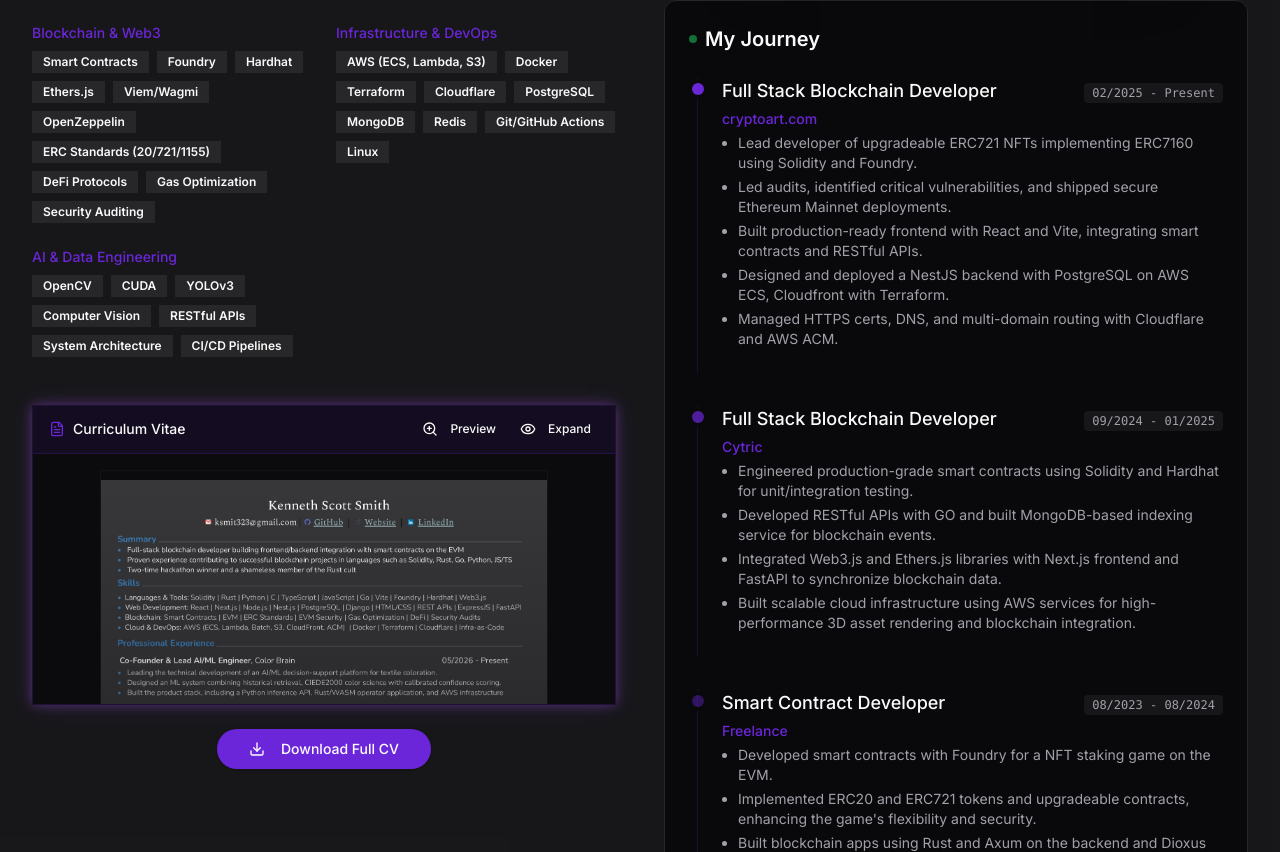
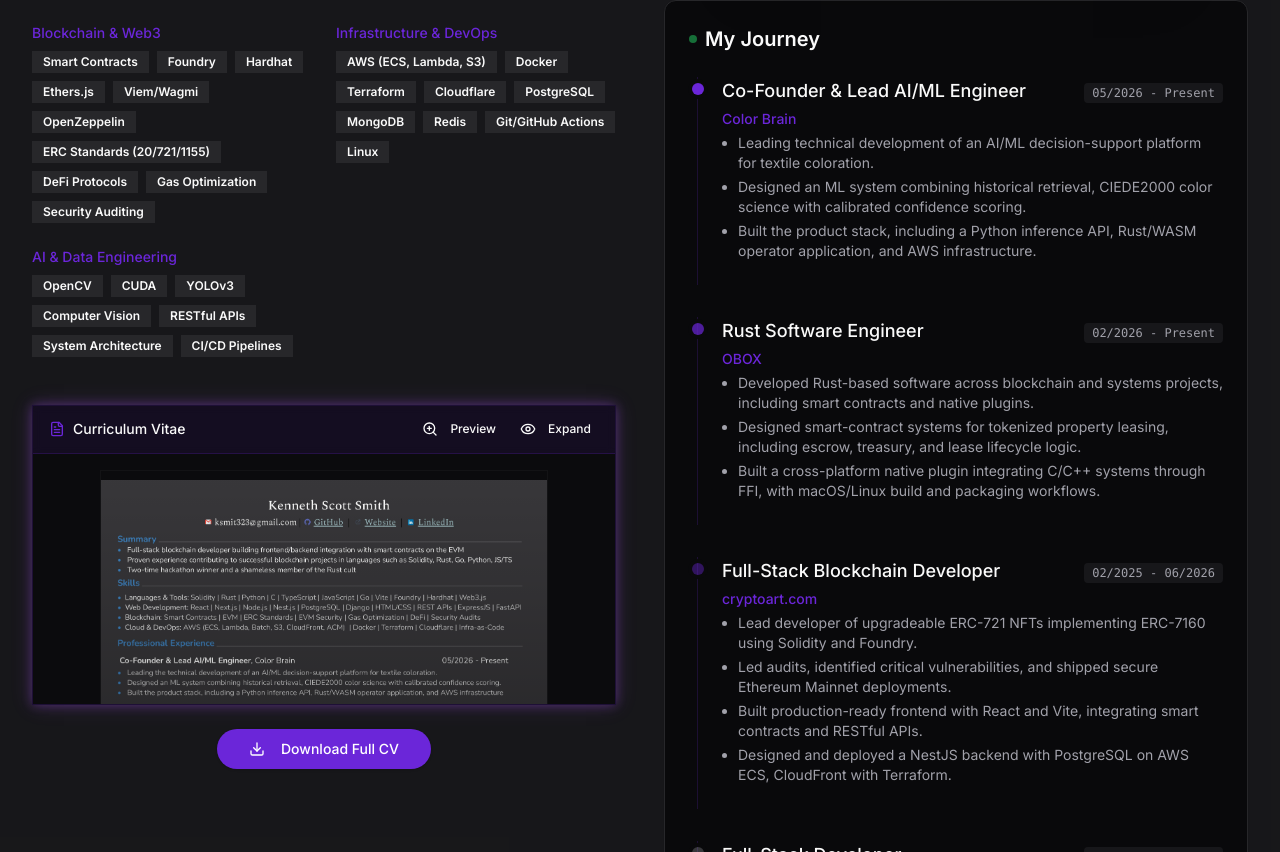
Before and after one commit to ksmit323/kennethsmith, a Next.js app: page / in a window 1280 px wide. Shown: the part 3228-4080 px from the top of the page. Built offline with nearby package versions, Linux system fonts and the light colour scheme.

Commit message:
Update about.tsx

```diff
--- a/components/about.tsx
+++ b/components/about.tsx
@@ -176,15 +176,71 @@ export function About() {
                     <div className="absolute w-3 h-3 bg-primary rounded-full -left-[6.5px] top-1.5 ring-4 ring-background"></div>
                     <div className="space-y-1">
                       <div className="flex justify-between items-baseline flex-wrap gap-2">
-                        <h4 className="font-medium text-lg">Full Stack Blockchain Developer</h4>
+                        <h4 className="font-medium text-lg">
+                          Co-Founder &amp; Lead AI/ML Engineer
+                        </h4>
                         <span className="text-xs text-muted-foreground font-mono bg-secondary/50 px-2 py-0.5 rounded">
-                          02/2025 - Present
+                          05/2026 - Present
+                        </span>
+                      </div>
+                      <div className="text-sm font-medium text-primary mb-1">Color Brain</div>
+                      <ul className="text-sm text-muted-foreground list-disc list-outside ml-4 space-y-1">
+                        <li>
+                          Leading technical development of an AI/ML decision-support platform
+                          for textile coloration.
+                        </li>
+                        <li>
+                          Designed an ML system combining historical retrieval, CIEDE2000 color
+                          science with calibrated confidence scoring.
+                        </li>
+                        <li>
+                          Built the product stack, including a Python inference API, Rust/WASM
+                          operator application, and AWS infrastructure.
+                        </li>
+                      </ul>
+                    </div>
+                  </div>
+
+                  <div className="relative pl-6 pb-6 border-l border-primary/20 last:border-0">
+                    <div className="absolute w-3 h-3 bg-primary/70 rounded-full -left-[6.5px] top-1.5 ring-4 ring-background"></div>
+                    <div className="space-y-1">
+                      <div className="flex justify-between items-baseline flex-wrap gap-2">
+                        <h4 className="font-medium text-lg">Rust Software Engineer</h4>
+                        <span className="text-xs text-muted-foreground font-mono bg-secondary/50 px-2 py-0.5 rounded">
+                          02/2026 - Present
+                        </span>
+                      </div>
+                      <div className="text-sm font-medium text-primary mb-1">OBOX</div>
+                      <ul className="text-sm text-muted-foreground list-disc list-outside ml-4 space-y-1">
+                        <li>
+                          Developed Rust-based software across blockchain and systems projects,
+                          including smart contracts and native plugins.
+                        </li>
+                        <li>
+                          Designed smart-contract systems for tokenized property leasing, including
+                          escrow, treasury, and lease lifecycle logic.
+                        </li>
+                        <li>
+                          Built a cross-platform native plugin integrating C/C++ systems through
+                          FFI, with macOS/Linux build and packaging workflows.
+                        </li>
+                      </ul>
+                    </div>
+                  </div>
+
+                  <div className="relative pl-6 pb-6 border-l border-primary/20 last:border-0">
+                    <div className="absolute w-3 h-3 bg-primary/40 rounded-full -left-[6.5px] top-1.5 ring-4 ring-background"></div>
+                    <div className="space-y-1">
+                      <div className="flex justify-between items-baseline flex-wrap gap-2">
+                        <h4 className="font-medium text-lg">Full-Stack Blockchain Developer</h4>
+                        <span className="text-xs text-muted-foreground font-mono bg-secondary/50 px-2 py-0.5 rounded">
+                          02/2025 - 06/2026
                         </span>
                       </div>
                       <div className="text-sm font-medium text-primary mb-1">cryptoart.com</div>
                       <ul className="text-sm text-muted-foreground list-disc list-outside ml-4 space-y-1">
                         <li>
-                          Lead developer of upgradeable ERC721 NFTs implementing ERC7160 using
+                          Lead developer of upgradeable ERC-721 NFTs implementing ERC-7160 using
                           Solidity and Foundry.
                         </li>
                         <li>
@@ -197,68 +253,34 @@ export function About() {
                         </li>
                         <li>
                           Designed and deployed a NestJS backend with PostgreSQL on AWS ECS,
-                          Cloudfront with Terraform.
-                        </li>
-                        <li>
-                          Managed HTTPS certs, DNS, and multi-domain routing with Cloudflare and AWS
-                          ACM.
+                          CloudFront with Terraform.
                         </li>
                       </ul>
                     </div>
                   </div>
 
-                  <div className="relative pl-6 pb-6 border-l border-primary/20 last:border-0">
-                    <div className="absolute w-3 h-3 bg-primary/70 rounded-full -left-[6.5px] top-1.5 ring-4 ring-background"></div>
+                  <div className="relative pl-6 border-l border-primary/20 last:border-l-0">
+                    <div className="absolute w-3 h-3 bg-muted-foreground/30 rounded-full -left-[6.5px] top-1.5 ring-4 ring-background"></div>
                     <div className="space-y-1">
                       <div className="flex justify-between items-baseline flex-wrap gap-2">
-                        <h4 className="font-medium text-lg">Full Stack Blockchain Developer</h4>
+                        <h4 className="font-medium text-lg">Full-Stack Developer</h4>
                         <span className="text-xs text-muted-foreground font-mono bg-secondary/50 px-2 py-0.5 rounded">
-                          09/2024 - 01/2025
+                          08/2023 - 01/2025
                         </span>
                       </div>
-                      <div className="text-sm font-medium text-primary mb-1">Cytric</div>
+                      <div className="text-sm font-medium text-primary mb-1">Contractor</div>
                       <ul className="text-sm text-muted-foreground list-disc list-outside ml-4 space-y-1">
                         <li>
-                          Engineered production-grade smart contracts using Solidity and Hardhat for
-                          unit/integration testing.
+                          Engineered production-grade smart contracts using Solidity and Hardhat
+                          for unit/integration testing.
                         </li>
                         <li>
-                          Developed RESTful APIs with GO and built MongoDB-based indexing service
+                          Develop RESTful APIs with Go and built MongoDB-based indexing service
                           for blockchain events.
                         </li>
                         <li>
                           Integrated Web3.js and Ethers.js libraries with Next.js frontend and
                           FastAPI to synchronize blockchain data.
-                        </li>
-                        <li>
-                          Built scalable cloud infrastructure using AWS services for
-                          high-performance 3D asset rendering and blockchain integration.
-                        </li>
-                      </ul>
-                    </div>
-                  </div>
-
-                  <div className="relative pl-6 pb-6 border-l border-primary/20 last:border-0">
-                    <div className="absolute w-3 h-3 bg-primary/40 rounded-full -left-[6.5px] top-1.5 ring-4 ring-background"></div>
-                    <div className="space-y-1">
-                      <div className="flex justify-between items-baseline flex-wrap gap-2">
-                        <h4 className="font-medium text-lg">Smart Contract Developer</h4>
-                        <span className="text-xs text-muted-foreground font-mono bg-secondary/50 px-2 py-0.5 rounded">
-                          08/2023 - 08/2024
-                        </span>
-                      </div>
-                      <div className="text-sm font-medium text-primary mb-1">Freelance</div>
-                      <ul className="text-sm text-muted-foreground list-disc list-outside ml-4 space-y-1">
-                        <li>
-                          Developed smart contracts with Foundry for a NFT staking game on the EVM.
-                        </li>
-                        <li>
-                          Implemented ERC20 and ERC721 tokens and upgradeable contracts, enhancing
-                          the game's flexibility and security.
-                        </li>
-                        <li>
-                          Built blockchain apps using Rust and Axum on the backend and Dioxus on the
-                          frontend.
                         </li>
                       </ul>
                     </div>
@@ -277,7 +299,7 @@ export function About() {
                       <ul className="text-sm text-muted-foreground list-disc list-outside ml-4 space-y-1">
                         <li>
                           Achieved a 99% accuracy rate in defect detection by designing OpenCV
-                          computer vision algorithms using YOLOV3.
+                          computer vision algorithms using YOLOv3.
                         </li>
                         <li>
                           Optimized neural networks on CUDA, resulting in a 30% improvement in
```
